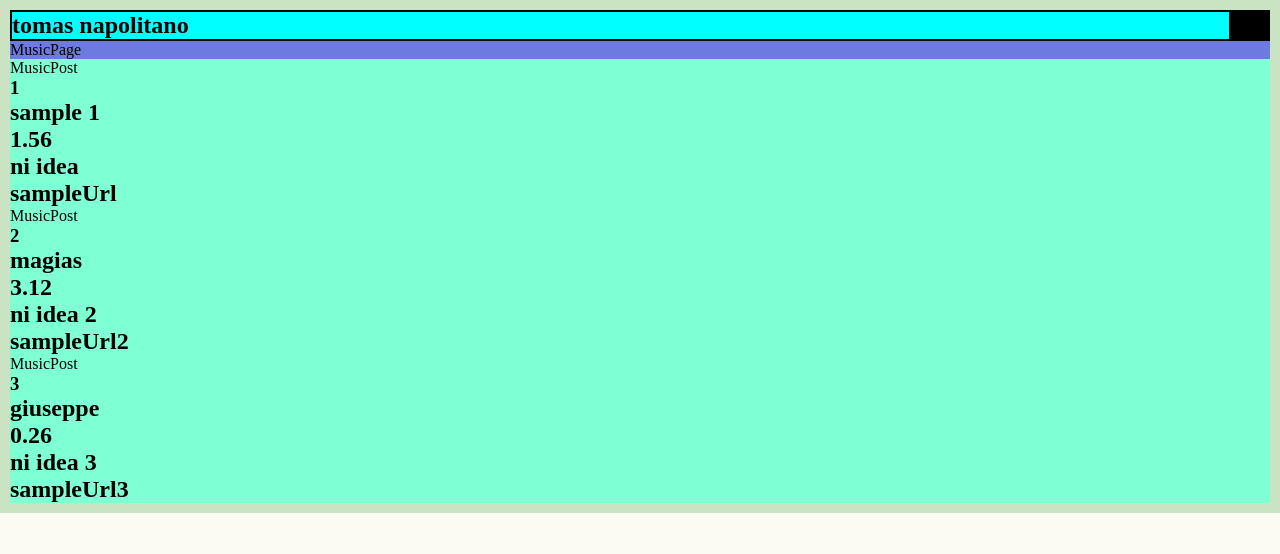
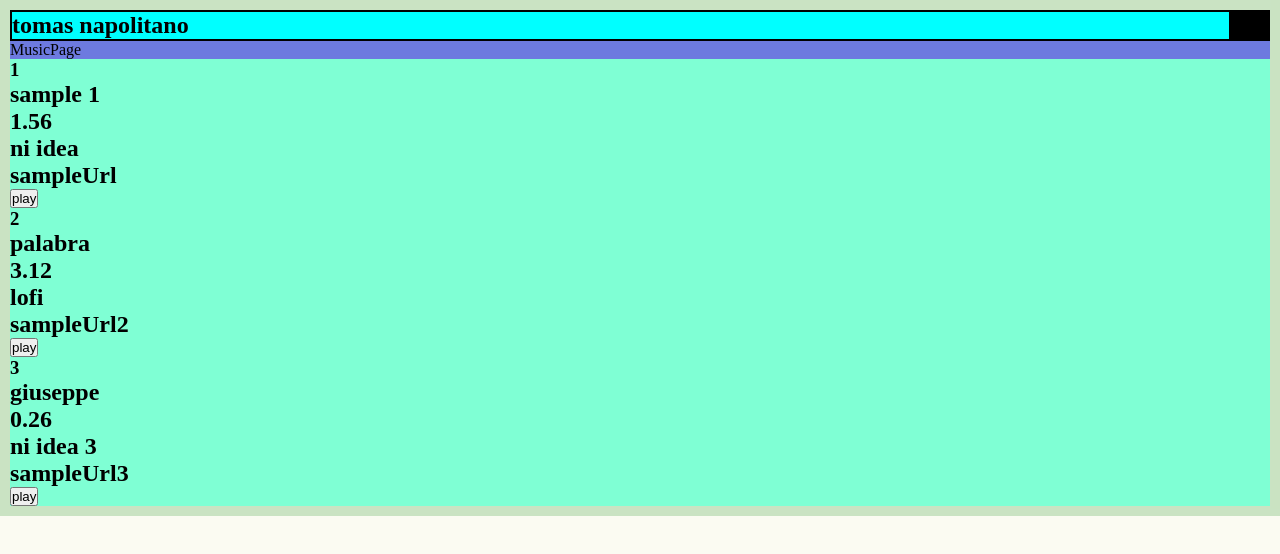
Before and after one commit to tomasnapolitano/napo-blog, a React (Vite) app: page /music in a window 1280 px wide. Shown: the top 554 px of the page. Built offline with nearby package versions, Linux system fonts and the light colour scheme.

Commit message:
adding play buttons and audio samples

```diff
--- a/src/components/MusicPage/MusicPage.jsx
+++ b/src/components/MusicPage/MusicPage.jsx
@@ -1,18 +1,40 @@
 import styles from './MusicPage.module.css'
 import mockMusicData from '../../mockData/mockMusicData'
 import MusicPost from '../MusicPost/MusicPost'
+import { useState, useEffect, useRef } from 'react'
 
 const MusicPage = () => {
+
+  const audioSong = useRef();
+  const [isPlaying, setisPlaying] = useState(false);
+  const [currentSong, setcurrentSong] = useState(null)
+  useEffect(() => {
+    if(isPlaying)
+    {
+      audioSong.current.play();
+    }else{
+      audioSong.current.pause();
+    }
+  },[isPlaying]);
+
+
+  // cuando termina un audio debería resetear el isPlaying a false.
   return (
     <>
         <div>MusicPage</div>
+        <audio src={currentSong} ref={audioSong}/>
         {mockMusicData.data.map((post) => (
             <MusicPost
                 id={post.id}
+                audioUrl={post.attributes.audioUrl}
                 title={post.attributes.title}
                 duration={post.attributes.duration}
                 genre={post.attributes.genre}
                 imageUrl={post.attributes.imageUrl}
+
+                isPlaying={isPlaying}
+                setisPlaying={setisPlaying}
+                setcurrentSong={setcurrentSong}
             />
         ))}
     </>
--- a/src/components/MusicPost/MusicPost.jsx
+++ b/src/components/MusicPost/MusicPost.jsx
@@ -1,3 +1,4 @@
+import { useRef, useState, useEffect } from "react"
 import styles from "./MusicPost.module.css"
 
 
@@ -9,14 +10,20 @@ import styles from "./MusicPost.module.css"
 //
 const MusicPost = (props) => {
 
+    const playPause = () =>{
+        props.setcurrentSong(props.audioUrl)
+        props.setisPlaying(!props.isPlaying);
+    }
+
     return(
         <div className={styles.musicPostContainer}>
-            MusicPost
             <h3>{props.id}</h3>
             <h2>{props.title}</h2>
             <h2>{props.duration}</h2>
             <h2>{props.genre}</h2>
             <h2>{props.imageUrl}</h2>
+
+            <button onClick={playPause}>play</button>
         </div>
     )
 }
--- a/src/mockData/mockMusicData.js
+++ b/src/mockData/mockMusicData.js
@@ -3,6 +3,7 @@ export default {
         {
             "id": 1,
             "attributes": {
+                "audioUrl": "https://samplelib.com/lib/preview/mp3/sample-3s.mp3",
                 "title": "sample 1",
                 "duration": 1.56,
                 "genre": "ni idea",
@@ -12,15 +13,17 @@ export default {
         {
             "id": 2,
             "attributes": {
-                "title": "magias",
+                "audioUrl": "https://cf-media.sndcdn.com/rj8ao960O8Ix.128.mp3?Policy=eyJTdGF0ZW1lbnQiOlt7IlJlc291cmNlIjoiKjovL2NmLW1lZGlhLnNuZGNkbi5jb20vcmo4YW85NjBPOEl4LjEyOC5tcDMqIiwiQ29uZGl0aW9uIjp7IkRhdGVMZXNzVGhhbiI6eyJBV1M6RXBvY2hUaW1lIjoxNjkwMTUyNzI2fX19XX0_&Signature=DfE2pV3D0PqelmqEHuUl695UNVoigcCs5mB~aD6i4K~pzlmTgHhei--wL3cJD4U1A-7lX6JwxvUdcr6xL~aoFuAcwk75Hjnngsap6wN86Et7nqfTU8WfBr2amowBJMsH2SQAUlquR1Pu61HaeppuQPNK4Ps5uP2bxgTv1p6jgo2fGTD3HFYFRX1aiVT3BxFd4suwhrjVnI3Z5TG-3Ms3Ba-tfxWdNMtwa3q7a5A6RXvqBE~Vh3NJFhV1CmfhQfe7zozUseD8bpA4TRKK0Y0rOWyPR1kTPFLgCeXR7Zp0F-Y2iCqcNHAqh4XIfNUpMjKg75i8BqfhHz8-BUZMq3mx6A__&Key-Pair-Id=APKAI6TU7MMXM5DG6EPQ",
+                "title": "palabra",
                 "duration": 3.12,
-                "genre": "ni idea 2",
+                "genre": "lofi",
                 "imageUrl": "sampleUrl2",
             }
         },
         {
             "id": 3,
             "attributes": {
+                "audioUrl": "https://samplelib.com/lib/preview/mp3/sample-3s.mp3",
                 "title": "giuseppe",
                 "duration": 0.26,
                 "genre": "ni idea 3",
```
